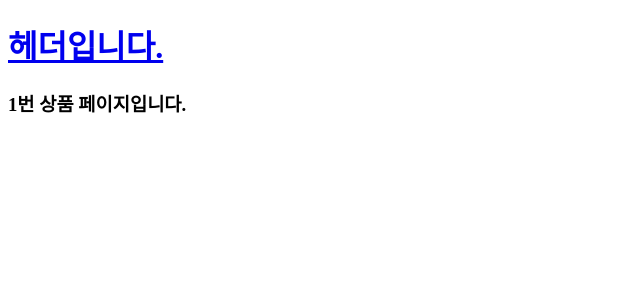
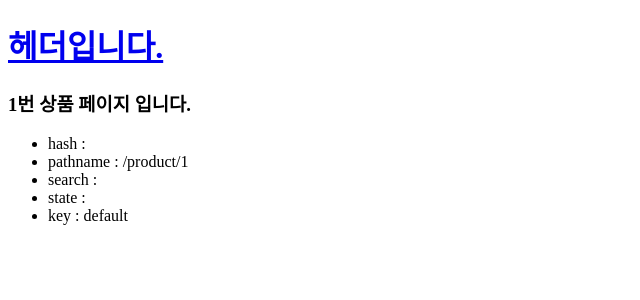
Before and after one commit to ddo0ii/codingstar, a React (Create React App) app: page /product/1 in a window 1280 px wide. Shown: the top 300 px of the page, without its empty margins (0-640 px from the left). Built offline with nearby package versions, Linux system fonts and the light colour scheme.

Commit message:
useLocation, useSearchParams 사용

```diff
--- a/src/component/Product.js
+++ b/src/component/Product.js
@@ -1,11 +1,20 @@
 import React from "react";
-import { useParams } from "react-router-dom";
+import { useLocation, useParams } from "react-router-dom";
 
 const Product = () => {
-  const { productId } = useParams();
+  const productId = useParams().productId;
+  const location = useLocation();
+
   return (
     <>
-      <h3>{productId}번 상품 페이지입니다.</h3>
+      <h3>{productId}번 상품 페이지 입니다.</h3>
+      <ul>
+        <li>hash : {location.hash}</li>
+        <li>pathname : {location.pathname}</li>
+        <li>search : {location.search}</li>
+        <li>state : {location.state}</li>
+        <li>key : {location.key}</li>
+      </ul>
     </>
   );
 };
```
